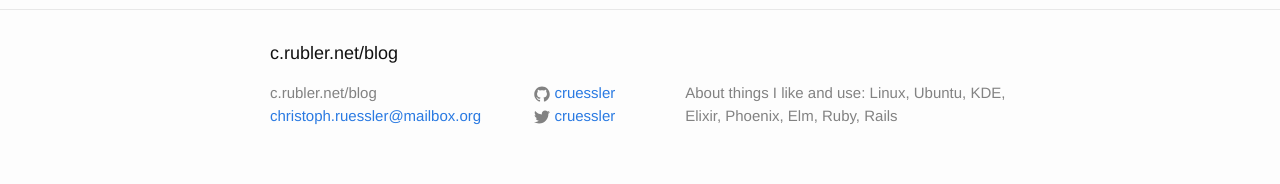
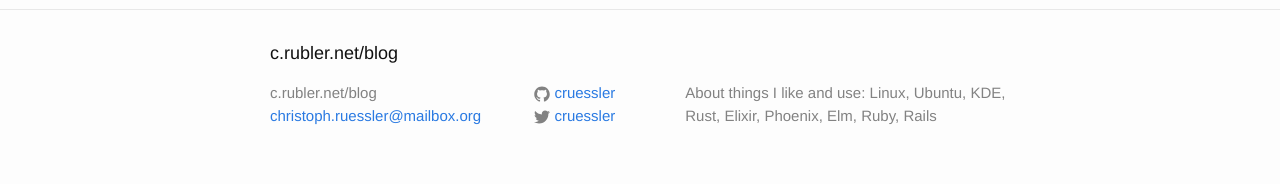
Before and after one commit to cruessler/blog, a Jekyll site: the page built from index.html, in a window 1280 px wide. Shown: the part 1619-1803 px from the top of the page. Built offline with Jekyll 4.4.1, drawn with Linux system fonts in a browser that asks for light colours.

Commit message:
Include Rust in description

```diff
--- a/_config.yml
+++ b/_config.yml
@@ -9,8 +9,8 @@
 title: c.rubler.net/blog
 email: christoph.ruessler@mailbox.org
 description: > # this means to ignore newlines until "baseurl:"
-  About things I like and use: Linux, Ubuntu, KDE, Elixir, Phoenix, Elm, Ruby,
-    Rails
+  About things I like and use: Linux, Ubuntu, KDE, Rust, Elixir, Phoenix, Elm,
+    Ruby, Rails
 baseurl: "/blog" # the subpath of your site, e.g. /blog
 url: "https://c.rubler.net" # the base hostname & protocol for your site
 twitter_username: cruessler
```
